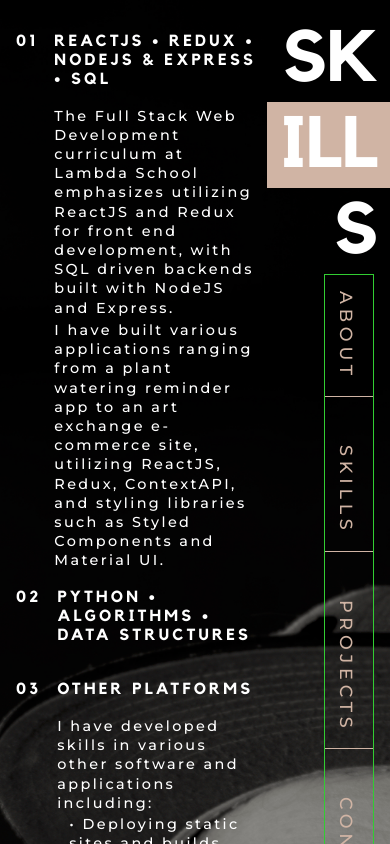
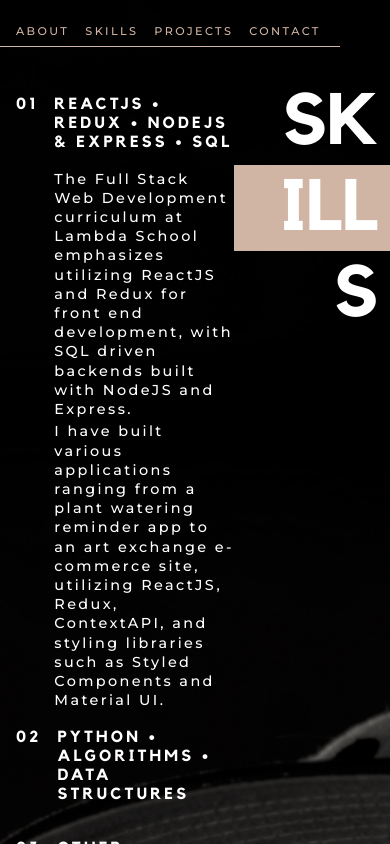
Before and after one commit to KParrish193/portfolio-II, a React (Create React App) app in the folder portfolio/: page /skills in a window 390 px wide. Shown: the top 844 px of the page. Built offline with nearby package versions, Linux system fonts and the light colour scheme; what react-animations would draw is missing.

Commit message:
skills complete with nav and mobile

```diff
--- a/portfolio/src/components/Contact.js
+++ b/portfolio/src/components/Contact.js
@@ -1,5 +1,7 @@
 import React from 'react'
+import NavOne from './NavOne';
 import { ContactContainer, Logo } from '../styles/index'
+
 
 import github from '../assets/icons/github.png'
 import phone from '../assets/icons/call.png'
@@ -9,6 +11,9 @@ import linkedin from '../assets/icons/linkedin.png'
 function Contact() {
     return(
         <ContactContainer>
+            <div className="nav">
+                <NavOne />
+            </div>
             <h1>
                 Contact Me
             </h1>
--- a/portfolio/src/components/Skills.js
+++ b/portfolio/src/components/Skills.js
@@ -6,7 +6,11 @@ import NavOne from './NavOne'
 function Skills() {
     return(
         <SkillsContainer>
+        <div className="nav mobile">
+            <NavOne />
+        </div>
 
+        <div className="content">
         <div className="left">
 
             <div className="skill">
@@ -105,11 +109,11 @@ function Skills() {
                 <h1>S</h1>
             </div>
 
-            <div className="nav desktop">
+            <div className="nav desktop" >
             <NavOne />
             </div>
         </div>
-
+        </div>
         </SkillsContainer>
     )
 }
--- a/portfolio/src/styles/index.js
+++ b/portfolio/src/styles/index.js
@@ -143,6 +143,7 @@ export const ContactContainer = styled.div`
     object-fit: cover;
     display: flex;
     flex-direction: column;
+    border: yellow solid 1px;
 
     @media(max-width: 500px){
         align-items: center;
@@ -192,12 +193,18 @@ export const ContactContainer = styled.div`
         }
     }
 
+    .nav {
+        display: flex;
+        border: orange solid 1px;
+    }
+
     div {
         width: 50%;
         display: flex;
         flex-direction: row;
         padding: 0.7rem 0;
         margin: 0 5rem;
+        border: solid limegreen 1px;
 
         @media (max-width: 1050px){
             margin: 0rem 2rem;
@@ -245,11 +252,26 @@ export const NavContainer = styled.div`
     display: flex;
     flex-direction: column;
     justify-content: flex-start;
-    padding: 0;
-    border: solid limegreen 1px;
+    padding-right: 2rem;
+
+    @media(max-width: 1050px){
+        padding-right: 1rem;
+    }
+
+    @media(max-width: 700px){
+        width: 83%;
+        flex-direction: row;
+        justify-content: space-between;
+        border-bottom: solid 1px #D0B4A4;
+        margin-bottom: 2rem;
+    }
 
     .top {
         padding: 1rem;
+
+        @media(max-width: 700px){
+            padding: 0.5rem 0.5rem 0.5rem 1rem;
+        }
     }
 
     p {
@@ -271,8 +293,16 @@ export const NavContainer = styled.div`
         font-size: 1.1rem;
         font-family: 'Montserrat', sans-serif;
         border-bottom: solid 1px #D0B4A4;
-        padding: 3rem 1rem 1rem;
+        padding: 3rem .75rem .75rem;
         letter-spacing: .3rem;
+
+        @media(max-width: 700px){
+            writing-mode: horizontal-tb;
+            border-bottom: none;
+            padding: 0.5rem;
+            font-size: 0.7rem;
+            letter-spacing: 0.15rem;
+        }
     }
 `
 
@@ -286,8 +316,7 @@ export const SkillsContainer = styled.div`
     background-size: cover;
     background-attachment: scroll;
     display: flex;
-    flex-direction: row;
-    justify-content: space-between;
+    flex-direction: column;
     padding: 3rem 0;
 
     @media(max-width: 1050px){
@@ -297,6 +326,12 @@ export const SkillsContainer = styled.div`
     @media(max-width: 700px){
         padding: 1rem 0;
         background-position: 32% 0%;
+    }
+
+    .content {
+        display: flex;
+        flex-direction: row;
+        justify-content: space-between;
     }
 
     .opp {
@@ -310,6 +345,15 @@ export const SkillsContainer = styled.div`
 
         @media(max-width: 700px){
             width: 85%;
+        }
+    }
+
+    .mobile {
+        display: none;
+
+        @media(max-width: 700px){
+            width: 100%;
+            display: flex;
         }
     }
 
@@ -433,6 +477,9 @@ export const SkillsContainer = styled.div`
         justify-content: center;
         align-items: flex-end;
 
+        @media(max-width: 700px){
+            justify-content: flex-start;
+        }
 
         .heading {
             display: flex;
@@ -441,8 +488,6 @@ export const SkillsContainer = styled.div`
             width: 100%;
         }
 
-        .mobile {}
-
         .desktop {
             display: flex;
             flex-direction: row;
@@ -450,10 +495,11 @@ export const SkillsContainer = styled.div`
             width: 100%;
             height: 100%;
             padding: 0 1rem 0 0;
-        }
 
-        @media (max-width: 700px){
-            width: 30%;
+            @media (max-width: 700px){
+                width: 30%;
+                display: none;
+            }
         }
     }
 
```
